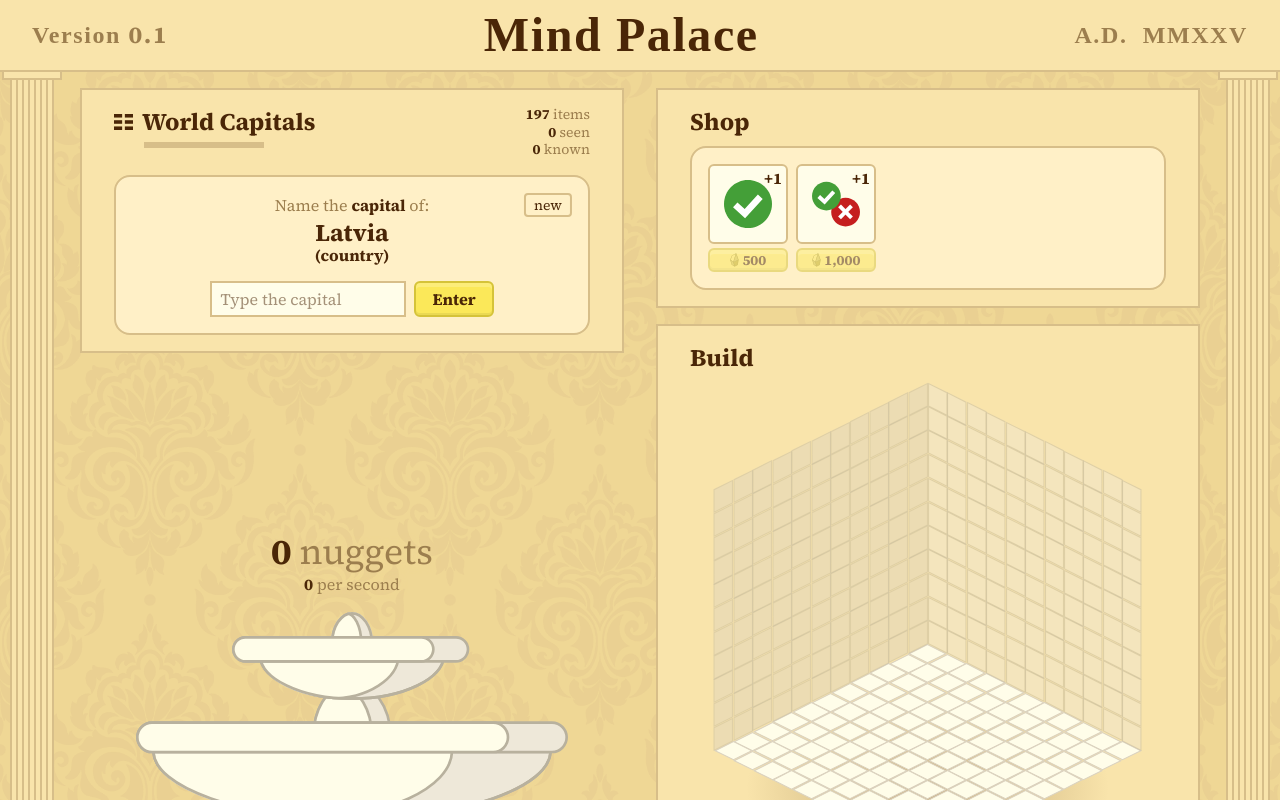
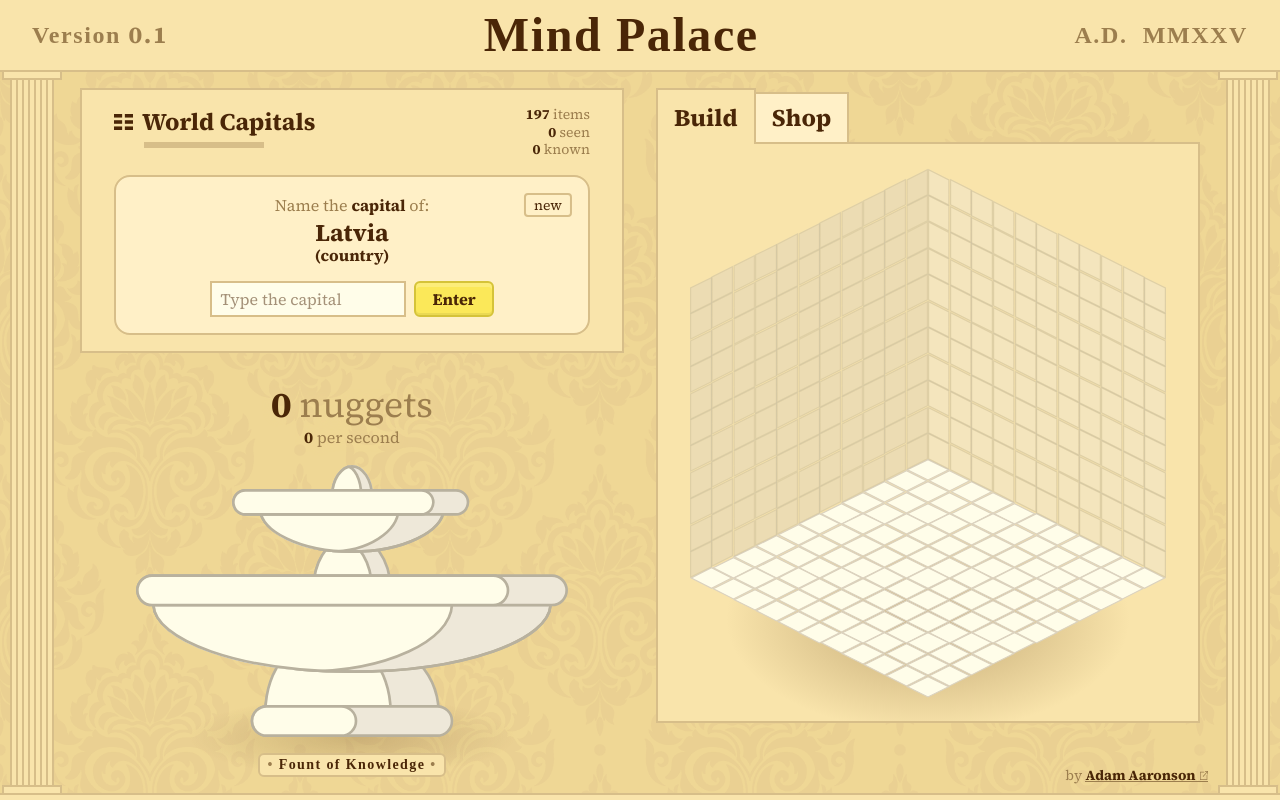
Before and after one commit to adamaaronson/mind-palace, a React (Vite) app: page / in a window 1280 px wide. Shown: the top 800 px of the page. Built offline with nearby package versions, Linux system fonts and the light colour scheme; a web font is replaced by a local one.

Commit message:
Move shop and build to tabs

```diff
--- a/src/components/App.tsx
+++ b/src/components/App.tsx
@@ -14,6 +14,7 @@ import Shop from "./Shop";
 import { UPGRADES } from "../types/upgrade";
 import Build from "./Build";
 import DeckInfo from "./DeckInfo";
+import Tabs from "./Tabs";
 
 export default function App() {
   const [memoryQueue] = useState<MemoryQueue>(() => ({
@@ -121,8 +122,13 @@ export default function App() {
                 />
               </div>
               <div className="flex-1 shrink min-w-0 mt-8 md:mt-0">
-                <Shop displayNuggets={displayNuggets} setNuggets={setNuggets} />
-                <Build />
+                <Tabs labels={["Build", "Shop"]}>
+                  <Build />
+                  <Shop
+                    displayNuggets={displayNuggets}
+                    setNuggets={setNuggets}
+                  />
+                </Tabs>
               </div>
             </div>
           </div>
--- a/src/components/Build.tsx
+++ b/src/components/Build.tsx
@@ -106,11 +106,9 @@ function Build() {
   const allBlocks = [...floor, ...leftWall, ...rightWall, ...blocks];
 
   return (
-    <div className="p-4 px-8 mb-4 bg-light mx-4 border-2 border-border overflow-hidden">
-      <h3 className="text-2xl font-bold mb-2">Build</h3>
     <div
       ref={(ref) => setPalaceRef(ref)}
-        className="relative w-[90%] m-auto mb-4"
+      className="relative w-full m-auto my-2"
       style={
         blockWidth === 0
           ? {}
@@ -138,7 +136,6 @@ function Build() {
         }}
       />
     </div>
-    </div>
   );
 }
 
--- a/src/components/Shop.tsx
+++ b/src/components/Shop.tsx
@@ -25,8 +25,6 @@ export default function Shop(props: ShopProps) {
   };
 
   return (
-    <div className="p-4 px-8 mb-4 bg-light mx-4 border-2 border-border">
-      <h3 className="text-2xl font-bold mb-2">Shop</h3>
     <div className="border-2 border-border rounded-2xl bg-light-light p-4 flex gap-2 overflow-scroll">
       {Object.entries(UPGRADES).map(([name, upgrade]) => (
         <div className="flex flex-col gap-1" key={name}>
@@ -58,6 +56,5 @@ export default function Shop(props: ShopProps) {
         </div>
       ))}
     </div>
-    </div>
   );
 }
--- /dev/null
+++ b/src/components/Tabs.tsx
@@ -0,0 +1,40 @@
+import { useState } from "react";
+
+interface TabsProps {
+  labels: string[];
+  children: React.ReactNode[];
+}
+
+export default function Tabs(props: TabsProps) {
+  const { labels, children } = props;
+  const [activeIndex, setActiveIndex] = useState(0);
+
+  return (
+    <div className="mx-4">
+      <div className="flex flex-row items-end">
+        {labels.map((label, index) => (
+          <button
+            className={`text-2xl font-bold p-2 px-4 border-2 border-border not-first:-ml-0.5 ${
+              index === activeIndex
+                ? "bg-light border-b-0 pb-2.5 pt-3"
+                : "bg-light-light cursor-pointer hover:bg-light-medium transition-colors"
+            }`}
+            onClick={() => setActiveIndex(index)}
+            key={index}
+          >
+            {label}
+          </button>
+        ))}
+      </div>
+      {children.map((child, index) => (
+        <div
+          className={`-mt-0.5 p-4 px-8 mb-4 bg-light border-2 border-border overflow-hidden ${
+            index === activeIndex ? "visible" : "hidden"
+          }`}
+        >
+          {child}
+        </div>
+      ))}
+    </div>
+  );
+}
--- a/src/index.css
+++ b/src/index.css
@@ -6,6 +6,7 @@
 
   --color-background: #efd795;
   --color-light: #f9e4ab;
+  --color-light-medium: #ffecb7;
   --color-light-light: #fff0c7;
   --color-text-dark: #4a2607;
   --color-text-light: #9c7e4e;
```
Lines whose indentation alone changed are shown as unchanged.
